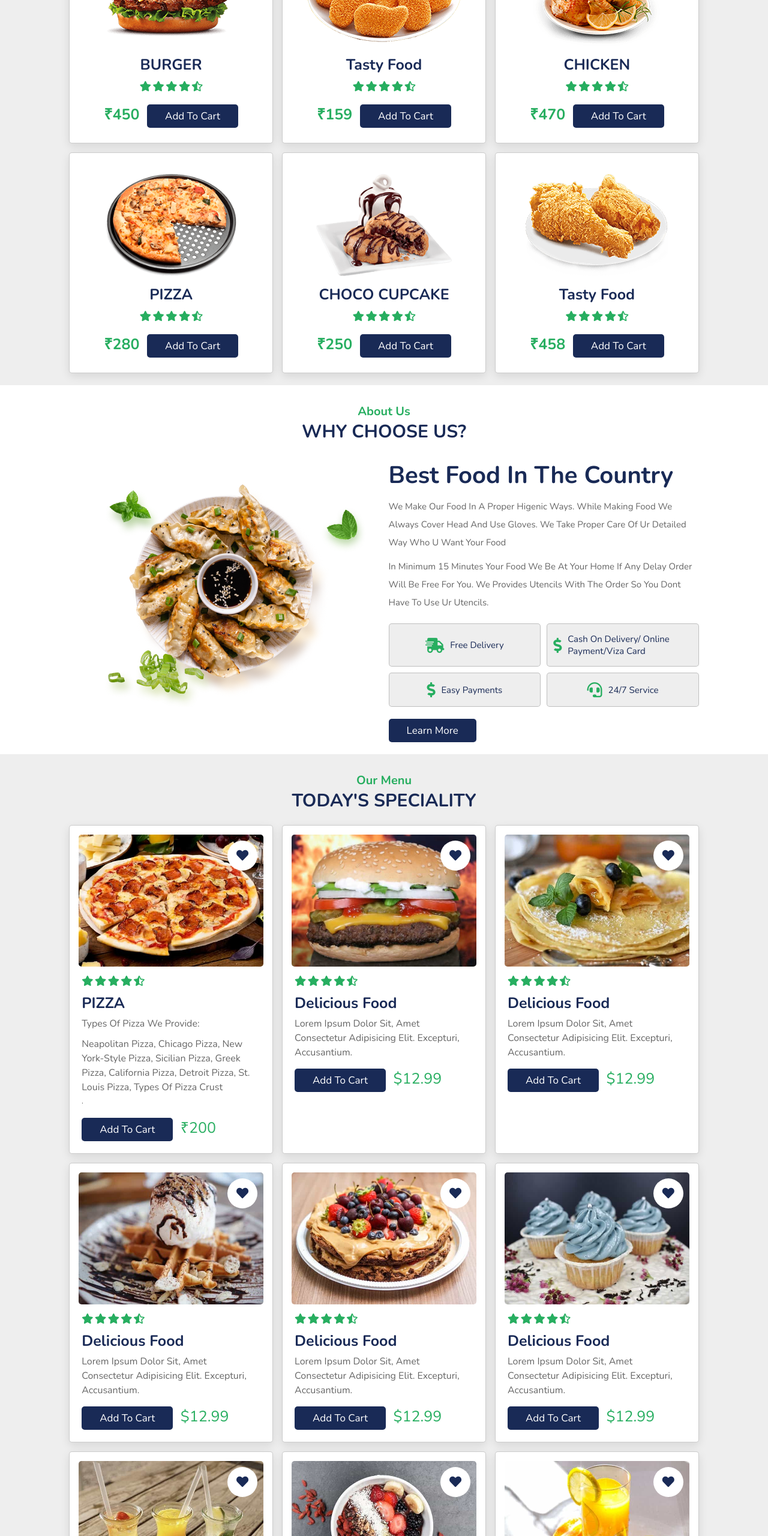
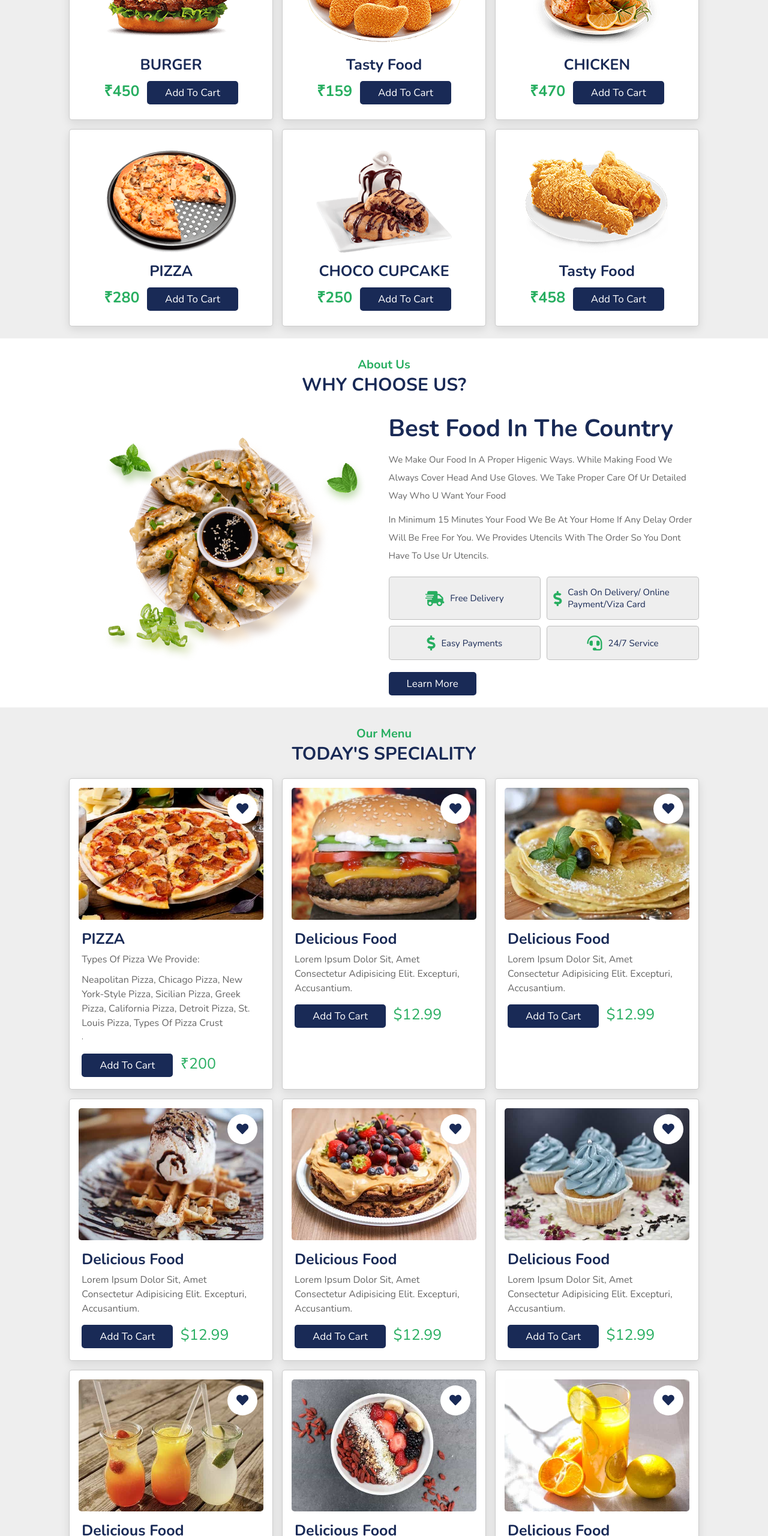
Before and after one commit to Himanshu-121/Food-Website, a plain HTML site: page index.html in a window 1280 px wide. Shown: the part 900-3460 px from the top of the page at 60% size. Drawn offline with nearby package versions, Linux system fonts and the light colour scheme.

Commit message:
Update index.html

```diff
--- a/index.html
+++ b/index.html
@@ -119,13 +119,7 @@
             <a href="#" class="fas fa-eye"></a>
             <img src="images/dish-1.png" alt="">
             <h3>BURGER</h3>
-            <div class="stars">
-                <i class="fas fa-star"></i>
-                <i class="fas fa-star"></i>
-                <i class="fas fa-star"></i>
-                <i class="fas fa-star"></i>
-                <i class="fas fa-star-half-alt"></i>
-            </div>
+
             <span>₹450</span>
             <a href="#" class="btn">add to cart</a>
         </div>
@@ -135,13 +129,7 @@
             <a href="#" class="fas fa-eye"></a>
             <img src="images/dish-2.png" alt="">
             <h3>tasty food</h3>
-            <div class="stars">
-                <i class="fas fa-star"></i>
-                <i class="fas fa-star"></i>
-                <i class="fas fa-star"></i>
-                <i class="fas fa-star"></i>
-                <i class="fas fa-star-half-alt"></i>
-            </div>
+
             <span>₹159</span>
             <a href="#" class="btn">add to cart</a>
         </div>
@@ -151,13 +139,7 @@
             <a href="#" class="fas fa-eye"></a>
             <img src="images/dish-3.png" alt="">
             <h3>CHICKEN</h3>
-            <div class="stars">
-                <i class="fas fa-star"></i>
-                <i class="fas fa-star"></i>
-                <i class="fas fa-star"></i>
-                <i class="fas fa-star"></i>
-                <i class="fas fa-star-half-alt"></i>
-            </div>
+
             <span>₹470</span>
             <a href="#" class="btn">add to cart</a>
         </div>
@@ -167,13 +149,7 @@
             <a href="#" class="fas fa-eye"></a>
             <img src="images/dish-4.png" alt="">
             <h3>PIZZA</h3>
-            <div class="stars">
-                <i class="fas fa-star"></i>
-                <i class="fas fa-star"></i>
-                <i class="fas fa-star"></i>
-                <i class="fas fa-star"></i>
-                <i class="fas fa-star-half-alt"></i>
-            </div>
+
             <span>₹280</span>
             <a href="#" class="btn">add to cart</a>
         </div>
@@ -183,13 +159,7 @@
             <a href="#" class="fas fa-eye"></a>
             <img src="images/dish-5.png" alt="">
             <h3>CHOCO CUPCAKE</h3>
-            <div class="stars">
-                <i class="fas fa-star"></i>
-                <i class="fas fa-star"></i>
-                <i class="fas fa-star"></i>
-                <i class="fas fa-star"></i>
-                <i class="fas fa-star-half-alt"></i>
-            </div>
+
             <span>₹250</span>
             <a href="#" class="btn">add to cart</a>
         </div>
@@ -199,13 +169,7 @@
             <a href="#" class="fas fa-eye"></a>
             <img src="images/dish-6.png" alt="">
             <h3>tasty food</h3>
-            <div class="stars">
-                <i class="fas fa-star"></i>
-                <i class="fas fa-star"></i>
-                <i class="fas fa-star"></i>
-                <i class="fas fa-star"></i>
-                <i class="fas fa-star-half-alt"></i>
-            </div>
+
             <span>₹458</span>
             <a href="#" class="btn">add to cart</a>
         </div>
@@ -275,13 +239,7 @@
                 <a href="#" class="fas fa-heart"></a>
             </div>
             <div class="content">
-                <div class="stars">
-                    <i class="fas fa-star"></i>
-                    <i class="fas fa-star"></i>
-                    <i class="fas fa-star"></i>
-                    <i class="fas fa-star"></i>
-                    <i class="fas fa-star-half-alt"></i>
-                </div>
+
                 <h3>PIZZA</h3>
                 <p>Types of pizza we provide:</p>
                 <p>Neapolitan Pizza, Chicago Pizza, New York-Style Pizza, Sicilian Pizza, Greek Pizza, California Pizza, Detroit Pizza, St. Louis Pizza, Types of Pizza Crust</p>.</p>
@@ -296,13 +254,7 @@
                 <a href="#" class="fas fa-heart"></a>
             </div>
             <div class="content">
-                <div class="stars">
-                    <i class="fas fa-star"></i>
-                    <i class="fas fa-star"></i>
-                    <i class="fas fa-star"></i>
-                    <i class="fas fa-star"></i>
-                    <i class="fas fa-star-half-alt"></i>
-                </div>
+
                 <h3>delicious food</h3>
                 <p>Lorem ipsum dolor sit, amet consectetur adipisicing elit. Excepturi, accusantium.</p>
                 <a href="#" class="btn">add to cart</a>
@@ -316,13 +268,7 @@
                 <a href="#" class="fas fa-heart"></a>
             </div>
             <div class="content">
-                <div class="stars">
-                    <i class="fas fa-star"></i>
-                    <i class="fas fa-star"></i>
-                    <i class="fas fa-star"></i>
-                    <i class="fas fa-star"></i>
-                    <i class="fas fa-star-half-alt"></i>
-                </div>
+
                 <h3>delicious food</h3>
                 <p>Lorem ipsum dolor sit, amet consectetur adipisicing elit. Excepturi, accusantium.</p>
                 <a href="#" class="btn">add to cart</a>
@@ -336,13 +282,7 @@
                 <a href="#" class="fas fa-heart"></a>
             </div>
             <div class="content">
-                <div class="stars">
-                    <i class="fas fa-star"></i>
-                    <i class="fas fa-star"></i>
-                    <i class="fas fa-star"></i>
-                    <i class="fas fa-star"></i>
-                    <i class="fas fa-star-half-alt"></i>
-                </div>
+
                 <h3>delicious food</h3>
                 <p>Lorem ipsum dolor sit, amet consectetur adipisicing elit. Excepturi, accusantium.</p>
                 <a href="#" class="btn">add to cart</a>
@@ -356,13 +296,7 @@
                 <a href="#" class="fas fa-heart"></a>
             </div>
             <div class="content">
-                <div class="stars">
-                    <i class="fas fa-star"></i>
-                    <i class="fas fa-star"></i>
-                    <i class="fas fa-star"></i>
-                    <i class="fas fa-star"></i>
-                    <i class="fas fa-star-half-alt"></i>
-                </div>
+
                 <h3>delicious food</h3>
                 <p>Lorem ipsum dolor sit, amet consectetur adipisicing elit. Excepturi, accusantium.</p>
                 <a href="#" class="btn">add to cart</a>
@@ -376,13 +310,7 @@
                 <a href="#" class="fas fa-heart"></a>
             </div>
             <div class="content">
-                <div class="stars">
-                    <i class="fas fa-star"></i>
-                    <i class="fas fa-star"></i>
-                    <i class="fas fa-star"></i>
-                    <i class="fas fa-star"></i>
-                    <i class="fas fa-star-half-alt"></i>
-                </div>
+
                 <h3>delicious food</h3>
                 <p>Lorem ipsum dolor sit, amet consectetur adipisicing elit. Excepturi, accusantium.</p>
                 <a href="#" class="btn">add to cart</a>
@@ -396,13 +324,7 @@
                 <a href="#" class="fas fa-heart"></a>
             </div>
             <div class="content">
-                <div class="stars">
-                    <i class="fas fa-star"></i>
-                    <i class="fas fa-star"></i>
-                    <i class="fas fa-star"></i>
-                    <i class="fas fa-star"></i>
-                    <i class="fas fa-star-half-alt"></i>
-                </div>
+
                 <h3>delicious food</h3>
                 <p>Lorem ipsum dolor sit, amet consectetur adipisicing elit. Excepturi, accusantium.</p>
                 <a href="#" class="btn">add to cart</a>
@@ -416,13 +338,7 @@
                 <a href="#" class="fas fa-heart"></a>
             </div>
             <div class="content">
-                <div class="stars">
-                    <i class="fas fa-star"></i>
-                    <i class="fas fa-star"></i>
-                    <i class="fas fa-star"></i>
-                    <i class="fas fa-star"></i>
-                    <i class="fas fa-star-half-alt"></i>
-                </div>
+
                 <h3>delicious food</h3>
                 <p>Lorem ipsum dolor sit, amet consectetur adipisicing elit. Excepturi, accusantium.</p>
                 <a href="#" class="btn">add to cart</a>
@@ -436,13 +352,7 @@
                 <a href="#" class="fas fa-heart"></a>
             </div>
             <div class="content">
-                <div class="stars">
-                    <i class="fas fa-star"></i>
-                    <i class="fas fa-star"></i>
-                    <i class="fas fa-star"></i>
-                    <i class="fas fa-star"></i>
-                    <i class="fas fa-star-half-alt"></i>
-                </div>
+
                 <h3>delicious food</h3>
                 <p>Lorem ipsum dolor sit, amet consectetur adipisicing elit. Excepturi, accusantium.</p>
                 <a href="#" class="btn">add to cart</a>
@@ -478,7 +388,7 @@
                             <i class="fas fa-star"></i>
                             <i class="fas fa-star"></i>
                             <i class="fas fa-star"></i>
-                            <i class="fas fa-star-half-alt"></i>
+                            <i class="fas fa-star"></i>
                         </div>
                     </div>
                 </div>
@@ -532,7 +442,7 @@
                             <i class="fas fa-star"></i>
                             <i class="fas fa-star"></i>
                             <i class="fas fa-star"></i>
-                            <i class="fas fa-star-half-alt"></i>
+                            <i class="fas fa-star"></i>
                         </div>
                     </div>
                 </div>
@@ -554,42 +464,40 @@
     <h3 class="sub-heading"> order now </h3>
     <h1 class="heading"> free and fast </h1>
 
-    <form action="">
-
-        <div class="inputBox">
+     <div class="inputBox">
             <div class="input">
                 <span>your name</span>
-                <input type="text" placeholder="enter your name">
+                <input type="text" maxlength="=7" minlength="4 " required placeholder="enter your name">
             </div>
             <div class="input">
                 <span>your number</span>
-                <input type="number" placeholder="enter your number">
+                <input type="number" minlength="10" required placeholder="enter your number">
             </div>
         </div>
         <div class="inputBox">
             <div class="input">
                 <span>your order</span>
-                <input type="text" placeholder="enter food name">
+                <input type="text"  required placeholder="enter food name">
             </div>
             <div class="input">
                 <span>additional food</span>
-                <input type="test" placeholder="extra with food">
+                <input type="test" required placeholder="extra with food">
             </div>
         </div>
         <div class="inputBox">
             <div class="input">
-                <span>how musch</span>
-                <input type="number" placeholder="how many orders">
+                <span>how much</span>
+                <input type="number" required placeholder="how many orders">
             </div>
             <div class="input">
                 <span>date and time</span>
-                <input type="datetime-local">
+                <input type="datetime-local" max="2075" min="2020">
             </div>
         </div>
         <div class="inputBox">
             <div class="input">
                 <span>your address</span>
-                <textarea name="" placeholder="enter your address" id="" cols="30" rows="10"></textarea>
+                <textarea name="" required placeholder="enter your address" id="" cols="30" rows="10"></textarea>
             </div>
             <div class="input">
                 <span>your message</span>
@@ -604,6 +512,9 @@
 </section>
 
 <!-- order section ends -->
+<!-- map link -->
+<P><iframe src="https://www.google.com/maps/embed?pb=!1m18!1m12!1m3!1d3428.590198347017!2d76.76628951520586!3d30.75801068162834!2m3!1f0!2f0!3f0!3m2!1i1024!2i768!4f13.1!3m3!1m2!1s0x390fed887a3ebcdb%3A0xb9e3d29d8ad76196!2sPanjab%20University!5e0!3m2!1sen!2sin!4v1648387520802!5m2!1sen!2sin" width="1600" height="300" style="border:0;" allowfullscreen="" loading="lazy" referrerpolicy="no-referrer-when-downgrade"></iframe></P>
+
 
 <!-- footer section starts  -->
 
```
